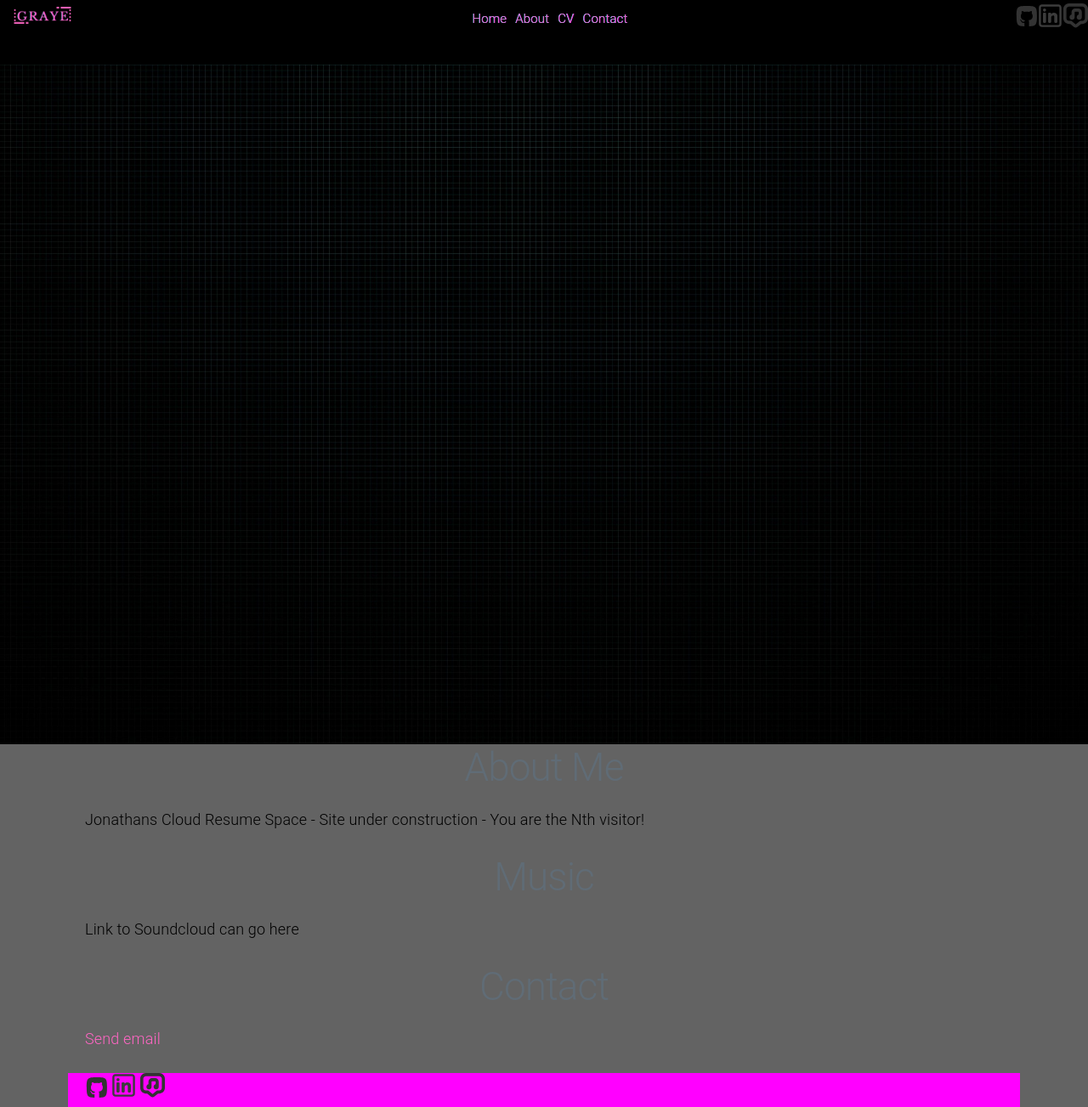
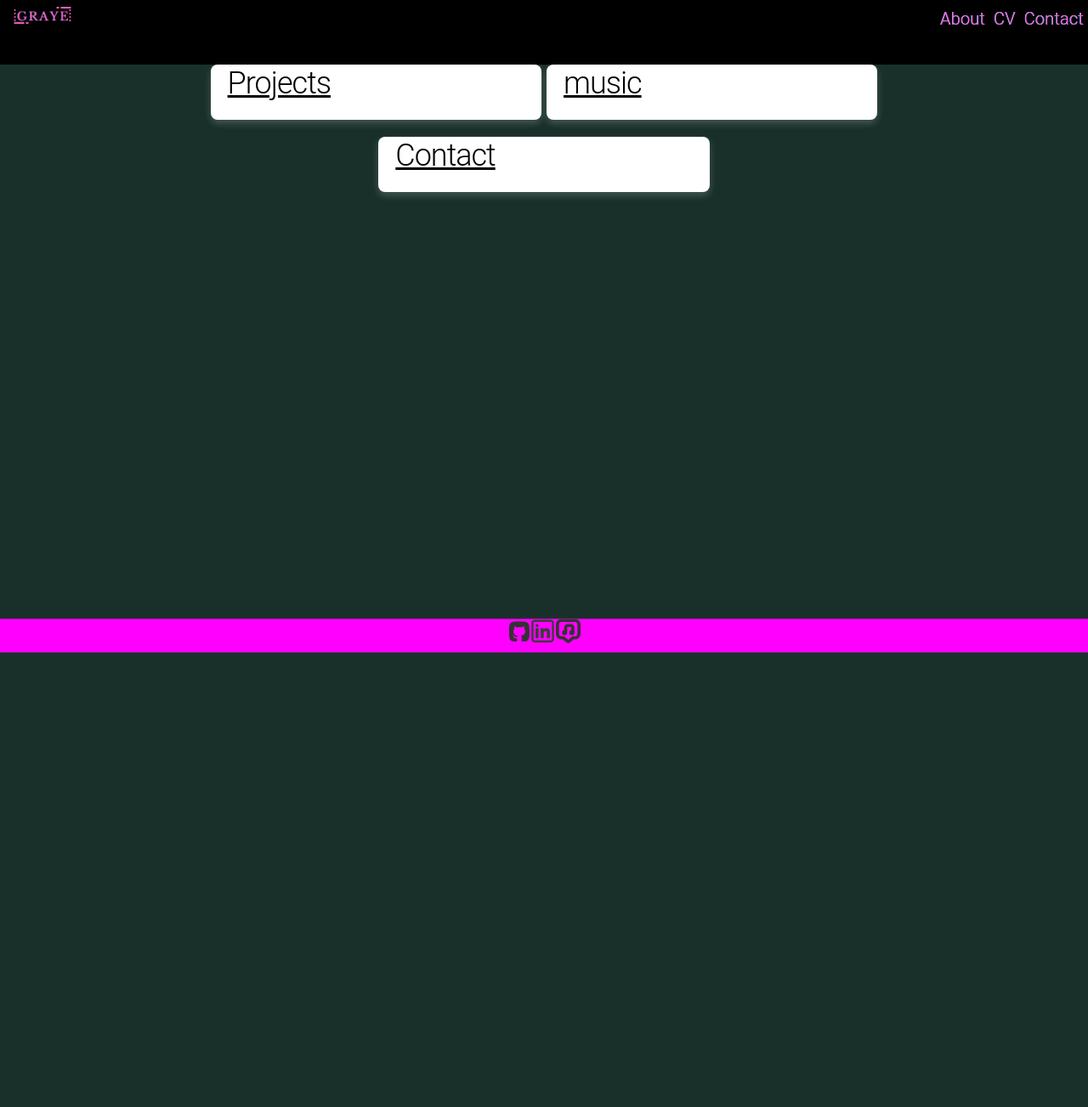
Before and after one commit to jonathangraye/cloudresume, a plain HTML site: page main/index.html in a window 1280 px wide. Shown: the part 32-1335 px from the top of the page at 85% size. After the commit the page ends 800 px from the top, so only its background shows below. Drawn offline with nearby package versions, Linux system fonts and the light colour scheme; no server answers; files whose address does not match are found by name.

Commit message:
Update  Changes to be committed: 	modified:   main/css/style.css 	modified:   main/index.html 	modified:   main/js/vendor/app.js

```diff
--- a/main/css/style.css
+++ b/main/css/style.css
@@ -1,10 +1,4 @@
-/* CV PAge CSS */
-
-@media only screen and (max-width: 500px){
-    .link-nav-1{
-       display: none
-     }
-  }
+/* All Site CSS */
 
 html {
     height: 100%;
@@ -27,7 +21,7 @@ html {
 }
 
 body {
-    background-color: #636363;
+    background-color: rgb(25, 48, 42, 1);
     margin: 0%;
     height: 100%
 }
@@ -37,9 +31,15 @@ h1 {
 }
 
 
+@media only screen and (max-width: 400px) {
+ .link-nav-1 {
+font-size: 1rem;
+ }
+}
+
 .link-nav-1 {
     padding-inline: 0.5rem;
-    font-size: 1.5rem;
+    font-size:2rem;
 }
 
 .link-nav-1 {
@@ -116,6 +116,12 @@ a:hover {
     position: sticky;
     top: 100%
 }
+.footer-section-links {
+    order: 3;
+    display: flex;
+	justify-content: center;
+	align-items: center;
+}
 
 body, html {
     height: 100%;
@@ -188,5 +194,39 @@ li {
   }
 
   #myBtn:hover {
-    background-color: #ff00ff; /* Add a dark-grey background on hover */
+    background-color: #ff00ff; /* Add a cute pink background on hover */
   }
+
+
+  @media only screen and (max-width: 600px) {
+    .tile-card {
+        width: 100% important!;
+        padding: 0%;
+    }
+
+
+}
+
+  .tile-card {
+    padding: 0px 1.25em;
+    background-color: #ffffff;
+    box-shadow: 0 0.25em 0.5em 0 rgba(255, 255, 255, 0.2);
+    transition: 0.4s;
+    width: 33%;
+    border-radius: 0.5em;
+    height: 100%;
+}
+
+  .tiles {
+    width: 100%;
+    display: flex;
+    flex-wrap: wrap;
+    padding: 0rem 5rem;
+    justify-content: center;
+    align-content: center;
+    gap: 2rem 0.6rem;
+  }
+
+  .container {
+max-width: 100%;
+  }
--- a/main/index.html
+++ b/main/index.html
@@ -22,46 +22,33 @@
       <a href=https://www.graye.co.uk/><img alt="logo" class="logo" src="img/1.png"></a>
     </div>
     <div class="nav-center-links" class="wide-only">
-      <a href="#home" class="link-nav-1">Home</a>
       <a href="#about" class="link-nav-1">About</a>
       <a href="cv.html" class="link-nav-1">CV</a>
       <a href="#contact" class="link-nav-1">Contact</a>
       </div>
-      <div class="nav-images">
-        <a href="https://github.com/jonathangraye"><img src="img/github.svg" alt="github icon" class="nav-icon"></a>
-        <a href="https://www.linkedin.com/in/jonathan-g-81ba31195/"><img src="img/linkedin.svg" alt="linkedin icon" class="nav-icon"></a>
-        <a href="https://soundcloud.com/"><img src="img/music.svg" alt="music icon" class="nav-icon"></a>
   </nav>
-  <div class="bg">
+
+  <div class="tiles">
+    <div class="tile-card">
+    <h2>Projects</h2>
+    </div>
+    <div class="tile-card">
+    <h2>music</h2>
   </div>
-
-</div>
-  <div class="container">
-    <h1 id="about">About Me</h1>
-      <p>Jonathans Cloud Resume Space - Site under construction - You are the Nth visitor!</p>
+    <div class="tile-card">
+    <h2>Contact</h2>
   </div>
-  </div>
-  <div class="container">
-    <h1>Music</h1>
-     <p>Link to Soundcloud can go here</p>
-  </div>
-  <div class="container">
-    <h1>Contact</h1>
-    <p><a href="mailto:jonathan.stoddart1@gmail.com">Send email</a></p>
-
   </div>
 
 <div class="footer-section container">
-
-<div class="footer-section-right">
+<div class="footer-section-links">
   <a href="https://github.com/jonathangraye"><img src="img/github.svg" alt="github icon" class="nav-icon"></a>
   <a href="https://www.linkedin.com/in/jonathan-g-81ba31195/"><img src="img/linkedin.svg" alt="linkedin icon" class="nav-icon"></a>
   <a href="https://soundcloud.com/"><img src="img/music.svg" alt="music icon" class="nav-icon"></a>
 </div>
-<div class="footer-section-left">
+</div>
 </div>
 </div>
   <script src="js/app.js"></script>
-
 </body>
 </html>
--- a/main/js/vendor/app.js
+++ b/main/js/vendor/app.js
@@ -19,7 +19,7 @@ async function updateCounter() {
 updateCounter();
 
 
-// BUTTON
+// BUTTON - not my code
 // Get the button:
 let mybutton = document.getElementById("myBtn");
 
```
